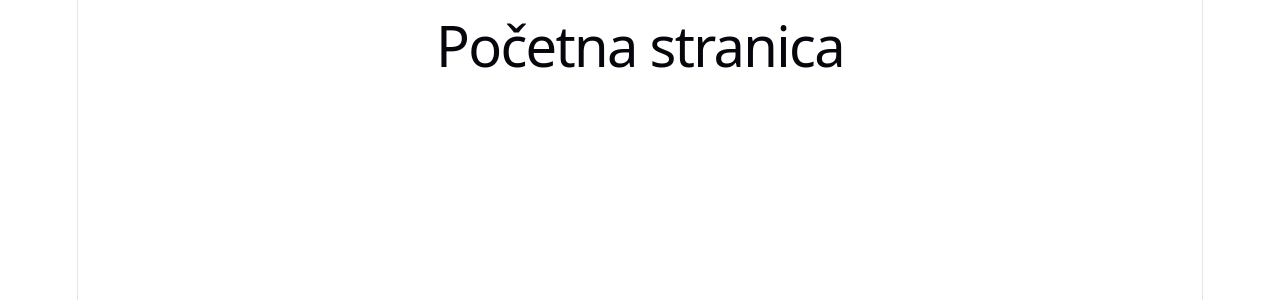
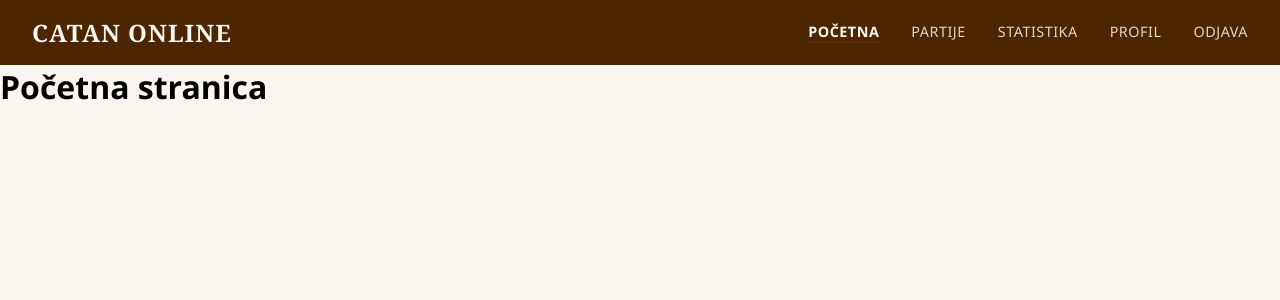
Before and after one commit to elab-development/klijentske-veb-tehnologije-2024-2024-0262-catan-online, a React (Vite) app: page / in a window 1280 px wide. Shown: the top 300 px of the page. Built offline with nearby package versions, Linux system fonts and the light colour scheme.

Commit message:
Pocetni izgled sajta

```diff
--- a/src/App.tsx
+++ b/src/App.tsx
@@ -1,4 +1,5 @@
 import { BrowserRouter, Routes, Route } from 'react-router-dom';
+import Navbar from './components/Navbar';
 import Home from './pages/Home';
 import Login from './pages/Login';
 import Register from './pages/Register';
@@ -10,6 +11,7 @@ import Statistics from './pages/Statistics';
 function App() {
   return (
     <BrowserRouter>
+    <Navbar />
       <Routes>
         <Route path="/" element={<Home />} />
         <Route path="/login" element={<Login />} />
--- /dev/null
+++ b/src/components/Navbar.css
@@ -0,0 +1,40 @@
+.navbar {
+  display: flex;
+  align-items: center;
+  justify-content: space-between;
+  background-color: var(--color-header-bg);
+  padding: 1rem 2rem;
+}
+
+.navbar__logo {
+  color: var(--color-text-light);
+  font-family: var(--font-heading);
+  font-size: 1.5rem;
+  font-weight: bold;
+  text-decoration: none;
+  letter-spacing: 1px;
+}
+
+.navbar__links {
+  display: flex;
+  gap: 2rem;
+}
+
+.navbar__link {
+  color: var(--color-text-light);
+  text-decoration: none;
+  font-size: 0.9rem;
+  letter-spacing: 0.5px;
+  opacity: 0.85;
+  transition: opacity 0.2s ease;
+}
+
+.navbar__link:hover {
+  opacity: 1;
+}
+
+.navbar__link.active {
+  font-weight: bold;
+  opacity: 1;
+  border-bottom: 2px solid var(--color-primary);
+}
--- /dev/null
+++ b/src/components/Navbar.tsx
@@ -0,0 +1,21 @@
+import { NavLink } from 'react-router-dom';
+import './Navbar.css';
+
+const Navbar = () => {
+  return (
+    <nav className="navbar">
+      <NavLink to="/" className="navbar__logo">
+        CATAN ONLINE
+      </NavLink>
+      <div className="navbar__links">
+        <NavLink to="/" end className="navbar__link">POČETNA</NavLink>
+        <NavLink to="/partije" className="navbar__link">PARTIJE</NavLink>
+        <NavLink to="/statistika" className="navbar__link">STATISTIKA</NavLink>
+        <NavLink to="/profil" className="navbar__link">PROFIL</NavLink>
+        <NavLink to="/login" className="navbar__link">ODJAVA</NavLink>
+      </div>
+    </nav>
+  );
+};
+
+export default Navbar;
--- a/src/index.css
+++ b/src/index.css
@@ -1,111 +1,17 @@
-:root {
-  --text: #6b6375;
-  --text-h: #08060d;
-  --bg: #fff;
-  --border: #e5e4e7;
-  --code-bg: #f4f3ec;
-  --accent: #aa3bff;
-  --accent-bg: rgba(170, 59, 255, 0.1);
-  --accent-border: rgba(170, 59, 255, 0.5);
-  --social-bg: rgba(244, 243, 236, 0.5);
-  --shadow:
-    rgba(0, 0, 0, 0.1) 0 10px 15px -3px, rgba(0, 0, 0, 0.05) 0 4px 6px -2px;
+@import './styles/variables.css';
 
-  --sans: system-ui, 'Segoe UI', Roboto, sans-serif;
-  --heading: system-ui, 'Segoe UI', Roboto, sans-serif;
-  --mono: ui-monospace, Consolas, monospace;
-
-  font: 18px/145% var(--sans);
-  letter-spacing: 0.18px;
-  color-scheme: light dark;
-  color: var(--text);
-  background: var(--bg);
-  font-synthesis: none;
-  text-rendering: optimizeLegibility;
-  -webkit-font-smoothing: antialiased;
-  -moz-osx-font-smoothing: grayscale;
-
-  @media (max-width: 1024px) {
-    font-size: 16px;
-  }
-}
-
-@media (prefers-color-scheme: dark) {
-  :root {
-    --text: #9ca3af;
-    --text-h: #f3f4f6;
-    --bg: #16171d;
-    --border: #2e303a;
-    --code-bg: #1f2028;
-    --accent: #c084fc;
-    --accent-bg: rgba(192, 132, 252, 0.15);
-    --accent-border: rgba(192, 132, 252, 0.5);
-    --social-bg: rgba(47, 48, 58, 0.5);
-    --shadow:
-      rgba(0, 0, 0, 0.4) 0 10px 15px -3px, rgba(0, 0, 0, 0.25) 0 4px 6px -2px;
-  }
-
-  #social .button-icon {
-    filter: invert(1) brightness(2);
-  }
-}
-
-#root {
-  width: 1126px;
-  max-width: 100%;
-  margin: 0 auto;
-  text-align: center;
-  border-inline: 1px solid var(--border);
-  min-height: 100svh;
-  display: flex;
-  flex-direction: column;
+* {
   box-sizing: border-box;
+  margin: 0;
+  padding: 0;
 }
 
 body {
-  margin: 0;
+  font-family: var(--font-body);
+  background-color: var(--color-bg);
+  color: var(--color-text);
 }
 
-h1,
-h2 {
-  font-family: var(--heading);
-  font-weight: 500;
-  color: var(--text-h);
+a {
+  color: inherit;
 }
-
-h1 {
-  font-size: 56px;
-  letter-spacing: -1.68px;
-  margin: 32px 0;
-  @media (max-width: 1024px) {
-    font-size: 36px;
-    margin: 20px 0;
-  }
-}
-h2 {
-  font-size: 24px;
-  line-height: 118%;
-  letter-spacing: -0.24px;
-  margin: 0 0 8px;
-  @media (max-width: 1024px) {
-    font-size: 20px;
-  }
-}
-p {
-  margin: 0;
-}
-
-code,
-.counter {
-  font-family: var(--mono);
-  display: inline-flex;
-  border-radius: 4px;
-  color: var(--text-h);
-}
-
-code {
-  font-size: 15px;
-  line-height: 135%;
-  padding: 4px 8px;
-  background: var(--code-bg);
-}
--- /dev/null
+++ b/src/styles/variables.css
@@ -0,0 +1,11 @@
+:root {
+  --color-header-bg: #4C2501;
+  --color-bg: #FAF6EF;
+  --color-card-bg: #FFFFFF;
+  --color-primary: #5B2A06;
+  --color-heading: #3A1F12;
+  --color-text-secondary: #6B4A32;
+  --color-text-light: #FAF6EF;
+  --font-heading: Georgia, 'Times New Roman', serif;
+  --font-body: 'Segoe UI', Arial, sans-serif;
+}
```
